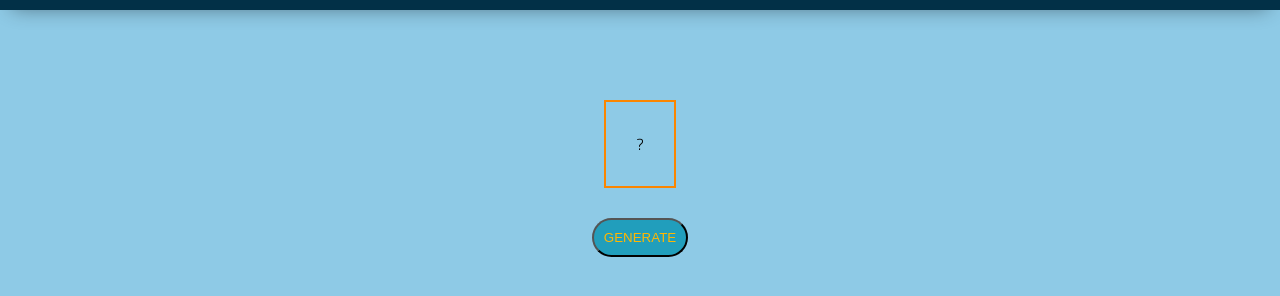
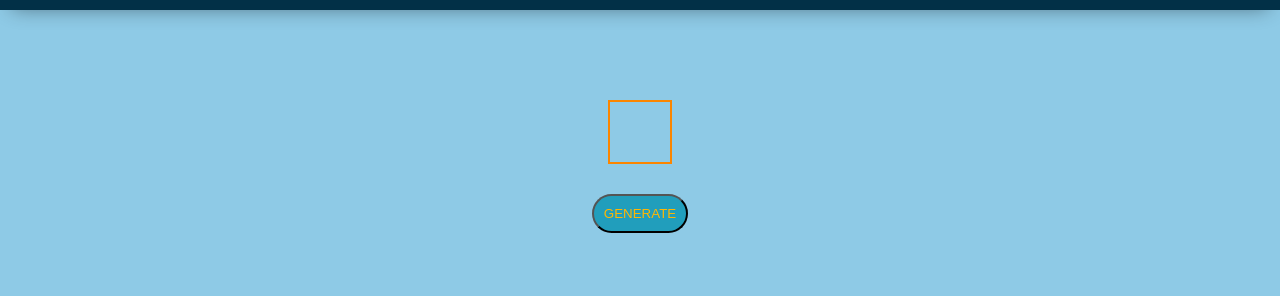
Before and after one commit to abrielcleaver/Foundations-I-Build-1, a website: page index.html in a window 1280 px wide. Shown: the part 70-366 px from the top of the page. Drawn offline with Linux system fonts and the light colour scheme.

Commit message:
make p element empty to pass cypress test

```diff
--- a/index.html
+++ b/index.html
@@ -22,7 +22,7 @@
         <section class="main-section">
 
             <div>
-                <p id="random-num">?</p>
+                <p id="random-num"></p>
             </div>
 
             <button id="generate">GENERATE</button>
```
